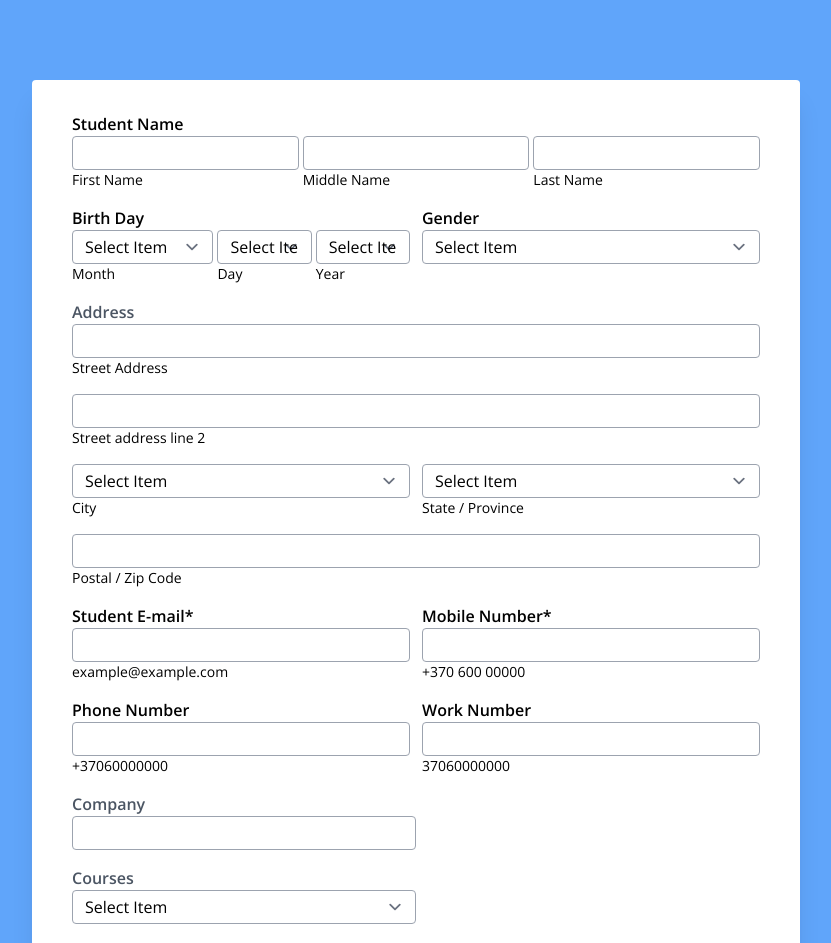
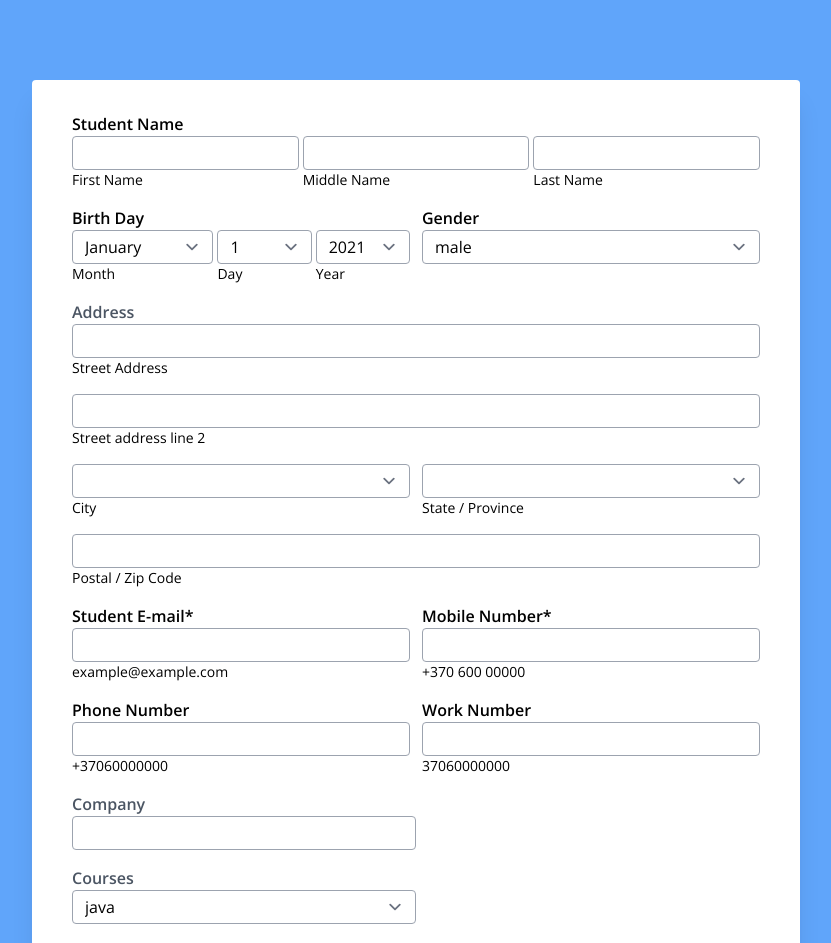
Before and after one commit to MatuzasM/learn-react, a React (Create React App) app: page / in a window 1280 px wide. Shown: the top 943 px of the page, without its empty margins (224-1055 px from the left). Built offline with nearby package versions, Linux system fonts and the light colour scheme.

Commit message:
Added data for select elements

```diff
--- /dev/null
+++ b/src/api/generateData.jsx
@@ -0,0 +1,31 @@
+var currentTime = new Date().getFullYear()
+
+// functions used to create a Form object
+export function generateArrayOfYears() {
+  var max = currentTime
+  var min = max - 30
+  var years = []
+  for (var i = max; i >= min; i--) {
+    years.push(i)
+  } return Array.from({ length: years.length }, (v, i) => ({ value: i, label: years[i] }));
+}
+
+export function generateArrayOfDays(year = currentTime, month = 1) {
+  let days = new Date(year, month, 0).getDate();
+  return Array.from({ length: days }, (v, i) => ({ value: i + 1, label: i + 1 }));
+}
+
+export function generateArrayOfMonths() {
+  let months = ['January', 'February', 'March', 'April', 'May', 'June', 'July', 'August', 'September', 'October', 'November', 'December'];
+  return Array.from({ length: months.length }, (v, i) => ({ value: i + 1, label: months[i] }));
+}
+
+export function generateArrayOfGenders() {
+  let genders = ['male', 'female', 'other'];
+  return Array.from({ length: genders.length }, (v, i) => ({ value: genders[i], label: genders[i] }));
+}
+
+export function generateArrayOfCourses() {
+  let courses = ['java', 'javascript', 'ruby', 'php']
+  return Array.from({ length: courses.length }, (v, i) => ({ value: courses[i], label: courses[i] }));
+}
--- a/src/components/SelectElement.jsx
+++ b/src/components/SelectElement.jsx
@@ -1,31 +1,14 @@
-import { useGetSelectElement } from '../customHooks/useGetSelectElement';
-import { useGetSelectData } from '../customHooks/useGetSelectData';
-
 export default function SelectElement(props) {
-  /*   const { register } = useFormContext(); // retrieve all hook methods
-    const option = [
-      { value: 'pirmas', label: 'pirmas' },
-      { value: 'antras', label: 'antras' },
-      { value: 'trecias', label: 'trecias' },
-      { value: 'ketvirtas', label: 'ketvirtas' }
-    ];
-
-    let options = option.map(option => (
-      <option key={option.value} value={option.value}>{option.label}</option>
-    )); */
-  //const [register, options] = useGetSelectElement();
-  const [register, day, month] = useGetSelectData();
 
   return (
     <select
-      ref={register}
       id={props.id}
       name={props.name}
       className={`border-gray-400 block py-1 px-3 ${props.className} rounded focus:border-indigo-500 focus:ring-indigo-500`}
     >
-      <option>Select Item</option>
-      {day}
-      {month}
+      {props?.data?.length && props.data.map((item, index) =>
+        <option key={index.toString()} value={item.value}>{item.label}</option>
+      )}
     </select>
   );
 }
--- a/src/domains/Form.jsx
+++ b/src/domains/Form.jsx
@@ -1,12 +1,44 @@
 import { useForm, FormProvider } from "react-hook-form";
+import { useEffect, useState } from "react";
 import ButtonElement from '../components/ButtonElement';
 import InputElement from '../components/InputElement';
 import SelectElement from '../components/SelectElement';
 import TextareaElement from '../components/TextareaElement';
+import {
+  generateArrayOfMonths, generateArrayOfDays, generateArrayOfYears, generateArrayOfGenders, generateArrayOfCourses, } from '../api/generateData';
 
 export default function App() {
+  const [month, setMonth] = useState([]);
+  const [day, setDay] = useState([]);
+  const [years, setYears] = useState([]);
+  const [gender, setGender] = useState([]);
+  const [courses, setCourses] = useState([]);
   const methods = useForm();
-  const { register, handleSubmit, errors } = methods;
+  const { handleSubmit } = methods;
+
+  useEffect(() => {
+    const resultMonth = generateArrayOfMonths();
+    const resultDay = generateArrayOfDays();
+    const resultYears = generateArrayOfYears();
+    const resultGender = generateArrayOfGenders();
+    const resultCourses = generateArrayOfCourses();
+    if (resultMonth?.length) {
+      setMonth(resultMonth);
+    }
+    if (resultDay?.length) {
+      setDay(resultDay);
+    }
+    if (resultYears?.length) {
+      setYears(resultYears);
+    }
+    if (resultGender?.length) {
+      setGender(resultGender);
+    }
+    if (resultCourses?.length) {
+      setCourses(resultCourses);
+    }
+  }, [])
+
   // display form object
   const onSubmit = data => console.log(data);
 
@@ -35,22 +67,22 @@ export default function App() {
             <h1 className="text-base font-semibold">Birth Day</h1>
             <div className="flex space-x-1">
               <div className="w-3/5">
-                <SelectElement className="w-full" name="month" id="month" />
+                <SelectElement className="w-full" name="month" id="month" data={month} />
                 <label htmlFor="month">Month</label>
               </div>
               <div className="w-2/5">
-                <SelectElement className="w-full" name="day" id="day" />
+                <SelectElement className="w-full" name="day" id="day" data={day} />
                 <label htmlFor="day">Day</label>
               </div>
               <div className="w-2/5">
-                <SelectElement className="w-full" name="year" id="year" />
+                <SelectElement className="w-full" name="year" id="year" data={years} />
                 <label htmlFor="year">Year</label>
               </div>
             </div>
           </div>
           <div className="w-1/2">
             <h1 className="text-base font-semibold">Gender</h1>
-            <SelectElement className="w-full" name="gender" id="gender" />
+            <SelectElement className="w-full" name="gender" id="gender" data={gender} />
           </div>
         </div>
         <div className="mb-4">
@@ -107,7 +139,7 @@ export default function App() {
         </div>
         <div className="mb-4">
           <label className="text-base text-gray-600 font-semibold" htmlFor="courses">Courses</label>
-          <SelectElement className="w-1/2" name="courses" id="courses" />
+          <SelectElement className="w-1/2" name="courses" id="courses" data={courses} />
         </div>
         <div className="">
           <label className="text-base text-gray-600 font-semibold" htmlFor="comments">Additional Comments</label>
```
